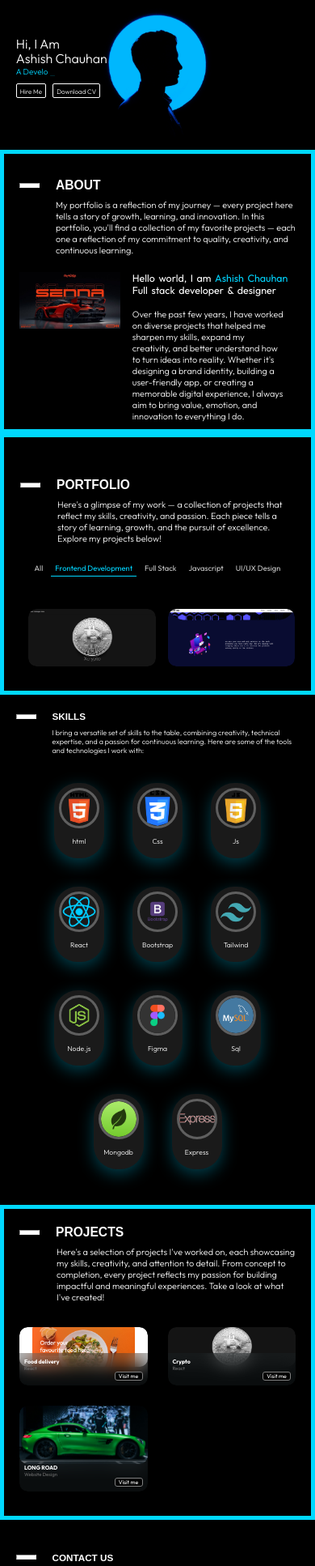
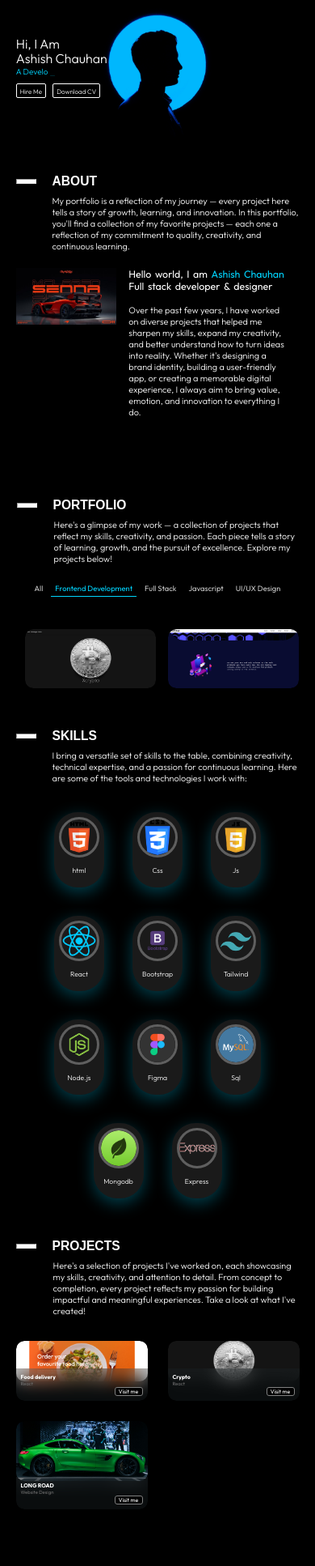
Before and after one commit to AshishChauhan5848/My-portfolio, a React (Vite) app: page / in a window 390 px wide. Shown: the part 60-1994 px from the top of the page at 81% size. Built offline with nearby package versions, Linux system fonts and the light colour scheme.

Commit message:
Fix: case-sensitive import for Cards.css

```diff
--- a/src/components/About/About.css
+++ b/src/components/About/About.css
@@ -2,7 +2,7 @@
   height: 100%;
   width: 100vw;
   background-color: var(--about-color);
-  border: 5px solid rgb(0, 217, 255);
+  /* border: 5px solid rgb(0, 217, 255); */
 }
 
 .about-all {
@@ -59,20 +59,11 @@
   font-weight: 100;
 }
 
-
-
-
-
-
-
-
-
-
 /* MEDIA QUERY fOR RESPONSIVENES */
 
 @media (max-width: 480px) {
   .About {
-        height: 350px;
+    height: 380px;
     width: 100vw;
   }
 
@@ -109,13 +100,7 @@
   .details-h-p p {
     font-size: 2.8vw;
   }
-
-
-
 }
-
-
-
 
 @media (min-width: 480px) and (max-width: 767px) {
   .About {
@@ -156,15 +141,10 @@
   .details-h-p p {
     font-size: 2.3vw;
   }
-
-
 }
-
-
 
 /* Styles for tablets */
 @media (min-width: 767px) and (max-width: 1024px) {
-
   .about-all {
     width: 80%;
     padding-top: 20px;
@@ -182,26 +162,20 @@
     height: 18vw;
   }
 
-      .img-details h3{
+  .img-details h3 {
     font-size: 2vw;
   }
 
-      .details-h-p p{
+  .details-h-p p {
     font-size: 1.5vw;
   }
-
-
 }
-
-
-
 
 /* Styles for laptops */
 @media (min-width: 1024px) and (max-width: 1280px) {
   .About {
     height: 370px;
   }
-
 
   .about-all {
     width: 80%;
@@ -220,13 +194,11 @@
     height: 18vw;
   }
 
-      .img-details h3{
+  .img-details h3 {
     font-size: 1.8vw;
   }
 
-      .details-h-p p{
+  .details-h-p p {
     font-size: 1.3vw;
   }
-
-
 }
--- a/src/components/Contact/Contact.css
+++ b/src/components/Contact/Contact.css
@@ -163,12 +163,12 @@ button:hover {
 }
 
 .contact-hr-h3 h3{
-  font-size: 3vw;
+  font-size: 4vw;
 
 }
 .para p{
 
-  font-size: 2.3vw;
+  font-size: 2.8vw;
   margin-top: 8px;
   margin-left: 45px;
 
--- a/src/components/Portfolio/Portfolio.css
+++ b/src/components/Portfolio/Portfolio.css
@@ -4,7 +4,7 @@
   height: 100%;
   width: 100vw;
   background-color: var(--about-color);
-  border: 5px solid rgb(0, 217, 255);
+  /* border: 5px solid rgb(0, 217, 255); */
 }
 
 .portfolio-all {
--- a/src/components/Projects/Projects.css
+++ b/src/components/Projects/Projects.css
@@ -3,7 +3,7 @@
     height: 100%;
     width: 100vw;
     background-color: var(--about-color);
-    border: 5px solid rgb(0, 217, 255);
+    /* border: 5px solid rgb(0, 217, 255); */
   }
 
   .project-all {
--- a/src/components/Skills/Skills.css
+++ b/src/components/Skills/Skills.css
@@ -79,13 +79,13 @@
     }
 
     .skill-content h3{
-        font-size: 3vw;
+        font-size: 4vw;
     }
 
     .para p{
-        font-size: 2.3vw;
+        font-size: 2.8vw;
         margin-top: 8px;
-        margin-left: 45px;
+        margin-left: 47px;
 
     }
 
```
Lines whose indentation alone changed are shown as unchanged.
